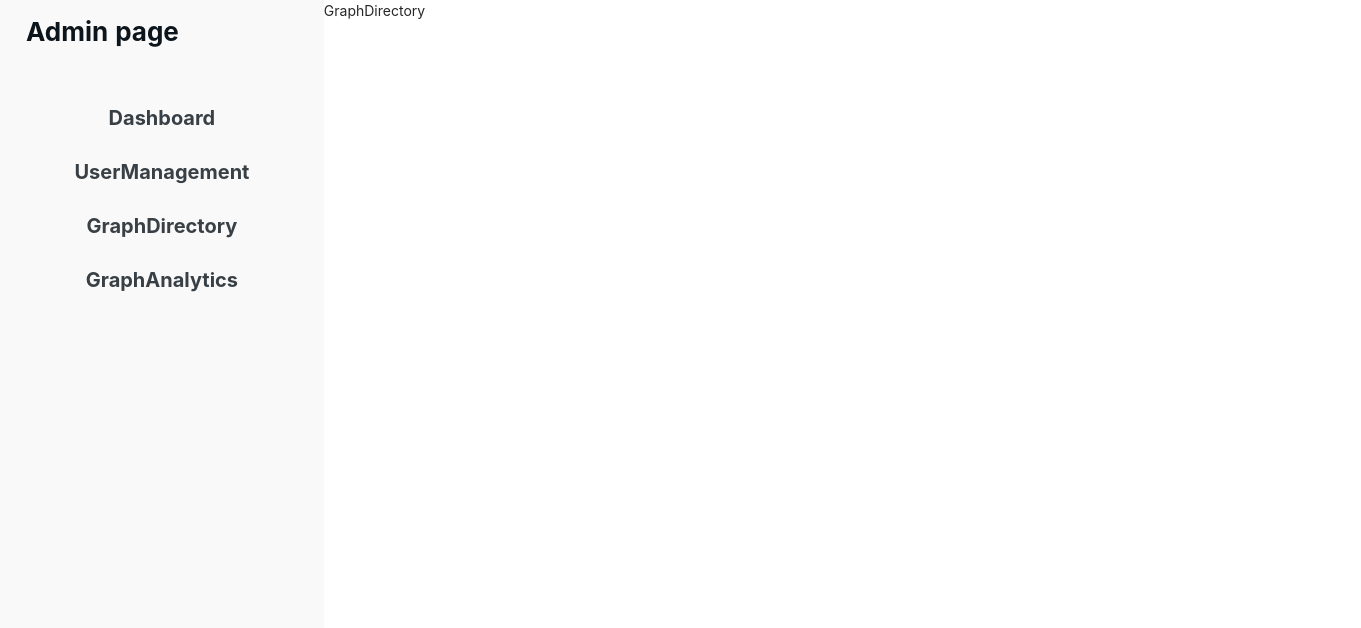
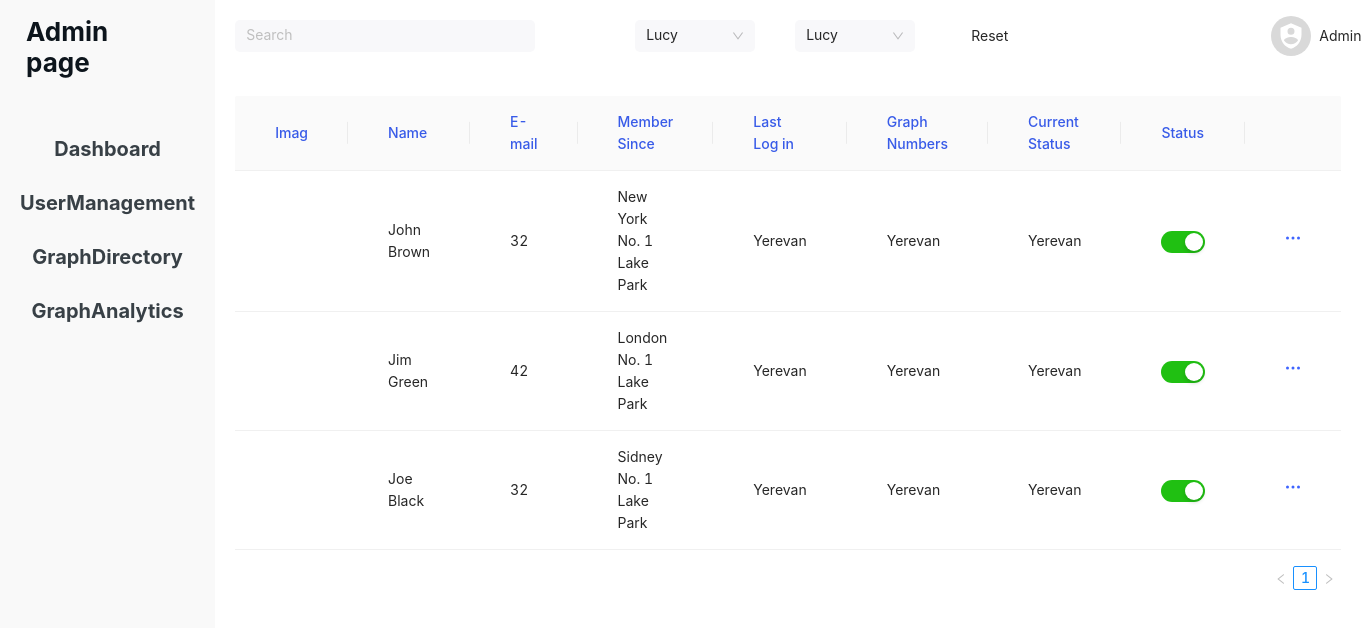
Before and after one commit to AAmiryan/admin-page-app, a React app: page /graph-directory in a window 1280 px wide. Shown: the whole page, 1361 px wide, since content can reach past the window. Built offline with nearby package versions, Linux system fonts and the light colour scheme; what google-maps-react would draw is missing.

Commit message:
add user menegment and graph deroctory

```diff
--- /dev/null
+++ b/src/components/Dashboard/Chart/Chart.css
@@ -0,0 +1,7 @@
+.chart_wrap {
+    background: #FFFFFF;
+    box-shadow: 0px 4px 22px rgba(0, 0, 0, 0.14);
+    border-radius: 10px;
+    width: 100%;
+    height: 100%;
+}
--- /dev/null
+++ b/src/components/Dashboard/Chart/Chart.jsx
@@ -0,0 +1,79 @@
+import React from "react";
+import {
+  Chart as ChartJS,
+  CategoryScale,
+  LinearScale,
+  PointElement,
+  LineElement,
+  Title,
+  Tooltip,
+  Filler,
+  Legend,
+} from "chart.js";
+import { Line } from "react-chartjs-2";
+
+import "./Chart.css";
+
+ChartJS.register(
+  CategoryScale,
+  LinearScale,
+  PointElement,
+  LineElement,
+  Title,
+  Tooltip,
+  Filler,
+  Legend
+);
+
+export const options = {
+  responsive: true,
+  plugins: {
+    legend: {
+      display: false,
+    },
+  },
+  scales: {
+    x: {
+      grid: {
+        display: false,
+      },
+    },
+    y: {
+      grid: {
+        display: false,
+      },
+    },
+  },
+  maintainAspectRatio: false,
+};
+
+const labels = ["January", "February", "March", "April", "May", "June", "July"];
+
+export const data = {
+  labels,
+  datasets: [
+    {
+      fill: false,
+      data: labels.map((l, i) => i),
+      borderColor: "#3E64FF",
+      backgroundColor: "#FFFFFF",
+    },
+  ],
+};
+
+const Chart = () => {
+  return (
+    <div className="chart_wrap">
+      <Line
+        style={{
+          height: 320,
+          padding: "16px 20px",
+        }}
+        options={options}
+        data={data}
+      />
+    </div>
+  );
+};
+
+export default Chart;
--- a/src/components/Dashboard/Dashboard.css
+++ b/src/components/Dashboard/Dashboard.css
@@ -30,11 +30,9 @@
     box-shadow: 0px 4px 22px rgba(0, 0, 0, 0.14);
     border-radius: 10px;
     display: flex;
-    flex-direction: row;
     align-items: center;
     margin-left: 20px;
     margin-top: 20px;
-    padding: 0px 20px;
 }
 
 .mapAnalytic{
@@ -47,6 +45,7 @@
     margin-top: 20px;
     padding: 0px 20px;
     position: relative;
+    margin-bottom: 16px;
 }
 
 .dashboardTable{
--- a/src/components/Dashboard/Dashboard.jsx
+++ b/src/components/Dashboard/Dashboard.jsx
@@ -3,6 +3,7 @@ import AdminIcon from "../../svgComponents/AdminIcon";
 import StatisticsCard from "./StatisticsCard/StatisticsCard";
 import DashboardTable from "./Table/Table";
 import GoogleMap from "../Map/Map";
+import Chart from "./Chart/Chart";
 import { statisticsData } from "./data";
 
 import "./Dashboard.css";
@@ -19,7 +20,9 @@ const Dashboard = () => {
           <StatisticsCard statisticsDataItem={item} key={item.id} />
         ))}
       </div>
-      <div className="chartsAnalytic"></div>
+      <div className="chartsAnalytic">
+        <Chart />
+      </div>
       <div className="mapAnalytic">
         <div className="dashboardTable">
           <DashboardTable />
--- a/src/components/Dashboard/Table/Table.jsx
+++ b/src/components/Dashboard/Table/Table.jsx
@@ -1,39 +1,53 @@
 import React from "react";
 import { Table } from "antd";
 
-import "./Table.css"
+import "./Table.css";
 
 const DashboardTable = () => {
   const columns = [
     {
-          title: "Name",
-          dataIndex: "name"
+      title: "Country",
+      dataIndex: "country",
     },
     {
-          title: "Age",
-          dataIndex: "age"
+      title: "Percent",
+      dataIndex: "percent",
     },
-
   ];
   const data = [
     {
       key: "1",
-          name: "John Brown",
-          age: 32,
-          address: "New York No. 1 Lake Park"
+      country: "Yerevan, Armenia",
+      percent: "20%",
     },
     {
       key: "2",
-          name: "Jim Green",
-          age: 42,
-          address: "London No. 1 Lake Park"
+      country: "Yerevan, Armenia",
+      percent: "20%",
     },
+    {
+      key: "3",
+      country: "Yerevan, Armenia",
+      percent: "20%",
+    },
+    {
+      key: "4",
+      country: "Yerevan, Armenia",
+      percent: "20%",
+    },
+    {
+      key: "5",
+      country: "Yerevan, Armenia",
+      percent: "20%",
+    },
+
   ];
   return (
     <div>
       <div className="tableTitle">Visits by Location</div>
       <div>
         <Table
+          className={data.length <= 5 ? "table" : "tableScroll"}
           columns={columns}
           dataSource={data}
           size="middle"
--- /dev/null
+++ b/src/components/Filters/Filters.css
@@ -0,0 +1,25 @@
+.filterContainer {
+  display: flex;
+  flex-direction: row;
+  flex-grow: 3 1 1 1;
+  justify-content: flex-start;
+  margin-left: 20px;
+}
+
+.ant-select-selector {
+  border: none !important;
+  background-color: #f8f8fa !important;
+  border-radius: 5px !important;
+}
+
+.ant-select-arrow {
+  color: #3e64ff;
+}
+
+.filtersAutoComplete {
+  margin-right: 100px !important;
+}
+
+.selectAutoComplete {
+  margin-right: 40px !important;
+}
--- /dev/null
+++ b/src/components/Filters/Filters.jsx
@@ -0,0 +1,89 @@
+import { AutoComplete, Button, Select } from "antd";
+import React, { useState } from "react";
+import SearchSvg from "../../svgComponents/Search";
+
+import "./Filters.css"
+
+const { Option } = Select;
+
+const mockVal = (str, repeat = 1) => ({
+  value: str.repeat(repeat),
+});
+const Filters = () => {
+  const [value, setValue] = useState("");
+  const [options, setOptions] = useState([]);
+
+  const onSearch = (searchText) => {
+    console.log("on search");
+    setOptions(
+      !searchText
+        ? []
+        : [mockVal(searchText), mockVal(searchText, 2), mockVal(searchText, 3)]
+    );
+  };
+
+  const onSelect = (data) => {
+    console.log("onSelect", data);
+  };
+
+  const onChange = (data) => {
+    console.log("change");
+    setValue(data);
+  };
+
+  const handleSelectChange = (e) => {
+    console.log("handleSelectChange", e);
+  };
+
+  return (
+    <div className="filterContainer">
+      <div>
+        <AutoComplete
+          value={value}
+          options={options}
+          style={{
+            width: 300,
+          }}
+          onSelect={onSelect}
+          onSearch={onSearch}
+          onChange={onChange}
+          dropdownClassName="filtersAutocomplete"
+          placeholder="Search"
+          className="filtersAutoComplete"
+        />
+
+      </div>
+      <div>
+        <Select
+          defaultValue="lucy"
+          style={{ width: 120 }}
+          onChange={handleSelectChange}
+          className="selectAutoComplete"
+        >
+          <Option value="jack">Jack</Option>
+          <Option value="lucy">Lucy</Option>
+          <Option value="disabled">Disabled</Option>
+          <Option value="Yiminghe">yiminghe</Option>
+        </Select>
+      </div>
+      <div>
+        <Select
+          defaultValue="lucy"
+          style={{ width: 120 }}
+          onChange={handleSelectChange}
+          className="selectAutoComplete"
+        >
+          <Option value="jack">Jack</Option>
+          <Option value="lucy">Lucy</Option>
+          <Option value="disabled">Disabled</Option>
+          <Option value="Yiminghe">yiminghe</Option>
+        </Select>
+      </div>
+      <div>
+        <Button type="text">Reset</Button>
+      </div>
+    </div>
+  );
+};
+
+export default Filters;
--- a/src/components/GraphDirectory/GraphDirectory.css
+++ b/src/components/GraphDirectory/GraphDirectory.css
@@ -0,0 +1,11 @@
+.graphDirectory {
+  display: flex;
+  flex-direction: row;
+  justify-content: space-between;
+  align-items: center;
+  margin: 16px 0px 20px 0;
+}
+
+.graphDirectory div p {
+  margin: 0px 0px 0px 8px;
+}
--- a/src/components/GraphDirectory/GraphDirectory.jsx
+++ b/src/components/GraphDirectory/GraphDirectory.jsx
@@ -1,7 +1,29 @@
 import React from "react";
+import Filters from "../Filters/Filters";
+import TableComponent from "../Table/Table";
+import AdminIcon from "../../svgComponents/AdminIcon";
+
+import "./GraphDirectory.css";
 
 const GraphDirectory = () => {
-    return <div>GraphDirectory</div>
-}
+  return (
+    <div className="graphDirectoryContainer">
+      <div className="graphDirectory">
+        <div>
+          <Filters />
+        </div>
+
+
+        <div className="adminIcon">
+          <AdminIcon />
+          <p>Admin</p>
+        </div>
+      </div>
+      <div className="graphDirectoryTable">
+        <TableComponent />
+      </div>
+    </div>
+  );
+};
 
 export default GraphDirectory;
--- a/src/components/MainPage/MainPage.css
+++ b/src/components/MainPage/MainPage.css
@@ -32,6 +32,6 @@
   font-weight: 700;
   font-size: 26px;
   line-height: 31px;
-  margin: 16px 145px 29px 26px;
+  margin: 16px 107px 29px 26px;
   color: #0D151C;
 }
--- /dev/null
+++ b/src/components/Table/Table.css
@@ -0,0 +1,24 @@
+tr.drop-over-downward td {
+  border-bottom: 2px dashed #1890ff;
+}
+
+tr.drop-over-upward td {
+  border-top: 2px dashed #1890ff;
+}
+
+.onlineTableSwitch {
+  background-color: #20c012;
+}
+
+.ant-table-tbody tr td{
+  padding: 15px 40px !important;
+}
+
+.ant-table-thead tr th{
+  padding: 15px 40px !important;
+  color: #385BE8 !important;
+}
+
+.tableComponent{
+  margin: 40px 20px;
+}
--- /dev/null
+++ b/src/components/Table/Table.jsx
@@ -0,0 +1,92 @@
+import React, { useState } from "react";
+import "antd/dist/antd.css";
+import "./Table.css";
+import { Switch, Table } from "antd";
+import MultipointSvg from "../../svgComponents/Multipoint";
+
+const TableComponent = () => {
+  const [online, setOnline] = useState(true);
+
+  const columns = [
+    {
+      title: "Imag",
+      dataIndex: "image",
+    },
+    {
+      title: "Name",
+      dataIndex: "name",
+    },
+    {
+      title: "E-mail",
+      dataIndex: "age",
+    },
+    {
+      title: "Member Since",
+      dataIndex: "address",
+    },
+    {
+      title: "Last Log in",
+      dataIndex: "country",
+    },
+    {
+      title: "Graph Numbers",
+      dataIndex: "country",
+    },
+    {
+      title: "Current Status",
+      dataIndex: "country",
+    },
+    {
+      title: "Status",
+      render: () => (
+        <Switch
+          defaultChecked
+          onChange={(e) => console.log(e)}
+          className="onlineTableSwitch"
+        />
+      ),
+    },
+    {
+      title: "",
+      render: () => (
+        <div onClick={() => console.log("asfac")}>
+          <MultipointSvg />
+        </div>
+      ),
+    },
+  ];
+  const data = [
+    {
+      key: "1",
+      name: "John Brown",
+      age: 32,
+      address: "New York No. 1 Lake Park",
+      country: "Yerevan",
+    },
+    {
+      key: "2",
+      name: "Jim Green",
+      age: 42,
+      address: "London No. 1 Lake Park",
+      country: "Yerevan",
+    },
+    {
+      key: "3",
+      name: "Joe Black",
+      age: 32,
+      address: "Sidney No. 1 Lake Park",
+      country: "Yerevan",
+    },
+  ];
+
+  return (
+    <Table
+      className="tableComponent"
+      columns={columns}
+      dataSource={data}
+      size="middle"
+    />
+  );
+};
+
+export default TableComponent;
--- a/src/components/UserManagement/UserManagement.css
+++ b/src/components/UserManagement/UserManagement.css
@@ -0,0 +1,21 @@
+.managementHeader {
+  display: flex;
+  justify-content: flex-end;
+  align-items: center;
+  margin: 16px 0px 20px 0;
+  flex-direction: row;
+}
+
+.managementHeader button {
+    margin-right: 40px;
+}
+
+.managementHeader div p {
+    margin: 0px 0px 0px 8px;
+}
+
+.adminIcon {
+  display: flex;
+  flex-direction: row;
+  align-items: center;
+}
--- a/src/components/UserManagement/UserManagement.jsx
+++ b/src/components/UserManagement/UserManagement.jsx
@@ -1,7 +1,34 @@
+import { Button } from "antd";
 import React from "react";
+import AdminIcon from "../../svgComponents/AdminIcon";
+import TableComponent from "../Table/Table";
+import Filters from "../Filters/Filters";
+
+import "./UserManagement.css";
 
 const UserManagement = () => {
-    return <div>UserManagement</div>
-}
+  return (
+    <div>
+      <div className="managementHeader">
+        <Button type="primary" shape="round" size="large">
+          Add Users
+        </Button>
+        <Button type="primary" shape="round" size="large">
+          Export CSV
+        </Button>
+        <div className="adminIcon">
+          <AdminIcon />
+          <p>Admin</p>
+        </div>
+      </div>
+      <div className="managementFilter">
+        <Filters />
+      </div>
+      <div className="managementTable">
+        <TableComponent />
+      </div>
+    </div>
+  );
+};
 
 export default UserManagement;
--- /dev/null
+++ b/src/svgComponents/Multipoint.jsx
@@ -0,0 +1,21 @@
+import * as React from "react"
+
+const MultipointSvg = (props) => (
+  <svg
+    width={16}
+    height={16}
+    fill="none"
+    xmlns="http://www.w3.org/2000/svg"
+    {...props}
+  >
+    <path
+      d="M2.5 8.75a.75.75 0 1 0 0-1.5.75.75 0 0 0 0 1.5ZM8 8.75a.75.75 0 1 0 0-1.5.75.75 0 0 0 0 1.5ZM13.5 8.75a.75.75 0 1 0 0-1.5.75.75 0 0 0 0 1.5Z"
+      stroke="#3E64FF"
+      strokeWidth={1.5}
+      strokeLinecap="round"
+      strokeLinejoin="round"
+    />
+  </svg>
+)
+
+export default MultipointSvg
--- /dev/null
+++ b/src/svgComponents/Search.jsx
@@ -0,0 +1,18 @@
+import * as React from "react"
+
+const SearchSvg = (props) => (
+  <svg
+    width={18}
+    height={18}
+    fill="none"
+    xmlns="http://www.w3.org/2000/svg"
+    {...props}
+  >
+    <path
+      d="M6.5 0A6.5 6.5 0 0 1 13 6.5c0 1.61-.59 3.09-1.56 4.23l.27.27h.79l5 5-1.5 1.5-5-5v-.79l-.27-.27A6.516 6.516 0 0 1 6.5 13a6.5 6.5 0 1 1 0-13Zm0 2C4 2 2 4 2 6.5S4 11 6.5 11 11 9 11 6.5 9 2 6.5 2Z"
+      fill="#0D151C"
+    />
+  </svg>
+)
+
+export default SearchSvg
```
Also changed, not shown: src/components/Dashboard/Table/Table.css (+18 -0 lines). Lines whose indentation alone changed are shown as unchanged.
